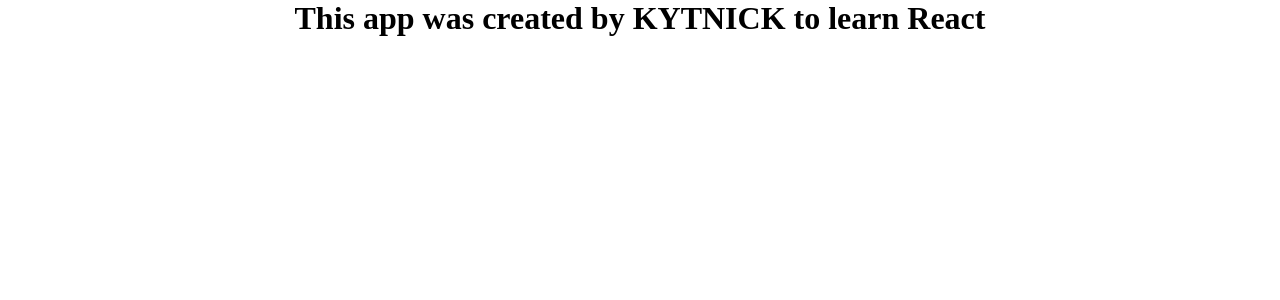
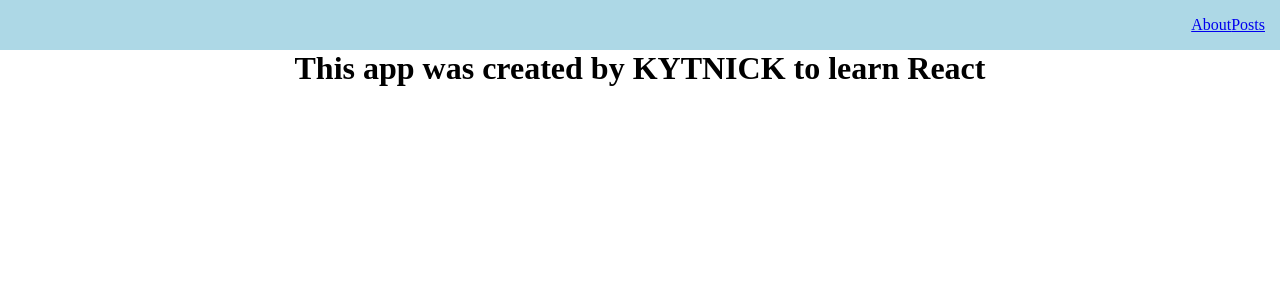
Before and after one commit to KYTNICK/fund_react, a React (Create React App) app: page /about in a window 1280 px wide. Shown: the top 300 px of the page. Built offline with nearby package versions, Linux system fonts and the light colour scheme.

Commit message:
add new pages functional and some decompos

```diff
--- a/src/App.js
+++ b/src/App.js
@@ -1,16 +1,16 @@
 import React from "react";
 import "./styles/App.css";
-import { BrowserRouter, Route, Routes } from "react-router-dom";
-import About from "./pages/About";
-import Posts from "./pages/Posts";
+import { BrowserRouter } from "react-router-dom";
+
+import Navbar from "./components/UI/Navbar/Navbar";
+
+import AppRouter from "./components/AppRouter";
 
 function App() {
   return (
     <BrowserRouter>
-      <Routes>
-        <Route path="/about" element={<About />} />
-        <Route path="/posts" element={<Posts />} />
-      </Routes>
+      <Navbar />
+      <AppRouter />
     </BrowserRouter>
   );
 }
--- /dev/null
+++ b/src/components/AppRouter.jsx
@@ -0,0 +1,19 @@
+import React from 'react'
+import { Routes } from 'react-router-dom';
+import { Route } from 'react-router-dom';
+import { Navigate } from 'react-router-dom';
+import Error from './../pages/Error';
+import Posts from './../pages/Posts';
+import About from './../pages/About';
+
+const AppRouter=() => {
+  return (
+    <Routes>
+        <Route path="/about" element={<About />} />
+        <Route path="/posts" element={<Posts />} />
+        <Route path="/error" element={<Error />} />
+        <Route path="/*" element={<Navigate to="/error" />} />
+      </Routes>
+  )
+}
+export default AppRouter;
--- /dev/null
+++ b/src/components/UI/Navbar/Navbar.jsx
@@ -0,0 +1,14 @@
+import React from 'react'
+import { Link } from 'react-router-dom';
+
+const Navbar=() => {
+  return (
+    <div className="navbar">
+    <div className="navbar__links">
+      <Link to="/about">About</Link>
+      <Link to="/posts">Posts</Link>
+    </div>
+  </div>
+  )
+}
+export default Navbar;
--- a/src/pages/About.jsx
+++ b/src/pages/About.jsx
@@ -2,7 +2,10 @@ import React from 'react'
 
  const About = () => {
   return (
-    <h1>This app was created by KYTNICK to learn React</h1>
+    <div>
+        <h1>This app was created by KYTNICK to learn React</h1>
+    </div>
+
   );
 };
 
--- /dev/null
+++ b/src/pages/Error.jsx
@@ -0,0 +1,11 @@
+import React from 'react'
+
+ const Error = () => {
+  return (
+    <div style={{margin: 'auto 0'}}>
+        <h1 style={{margin: 'auto', color: '#000080'}}>Page not found!</h1>
+    </div>
+
+  )
+}
+export default Error;
--- a/src/styles/App.css
+++ b/src/styles/App.css
@@ -5,7 +5,8 @@
 }
 #root {
   display: flex;
-  justify-content: center;
+  flex-direction: column;
+  align-items: center;
 }
 .app {
   width: 800px;
@@ -60,3 +61,16 @@
   color: #fff;
   font-weight: 900;
 }
+
+.navbar {
+  height: 50px;
+  width: 100vw;
+  display: flex;
+  align-items: center;
+  padding: 0 15px;
+  background: lightblue;
+}
+
+.navbar__links {
+  margin-left: auto;
+}
```
